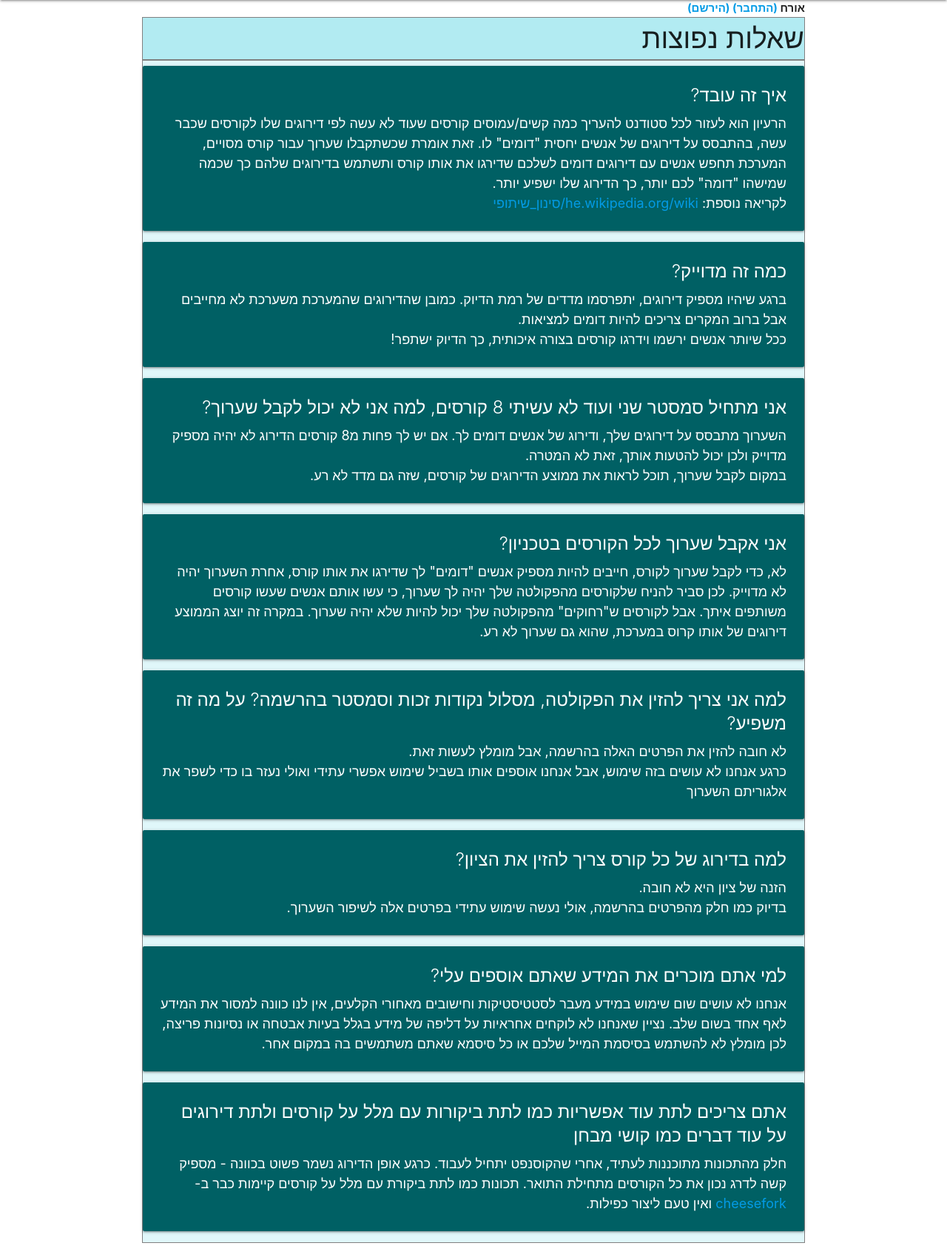
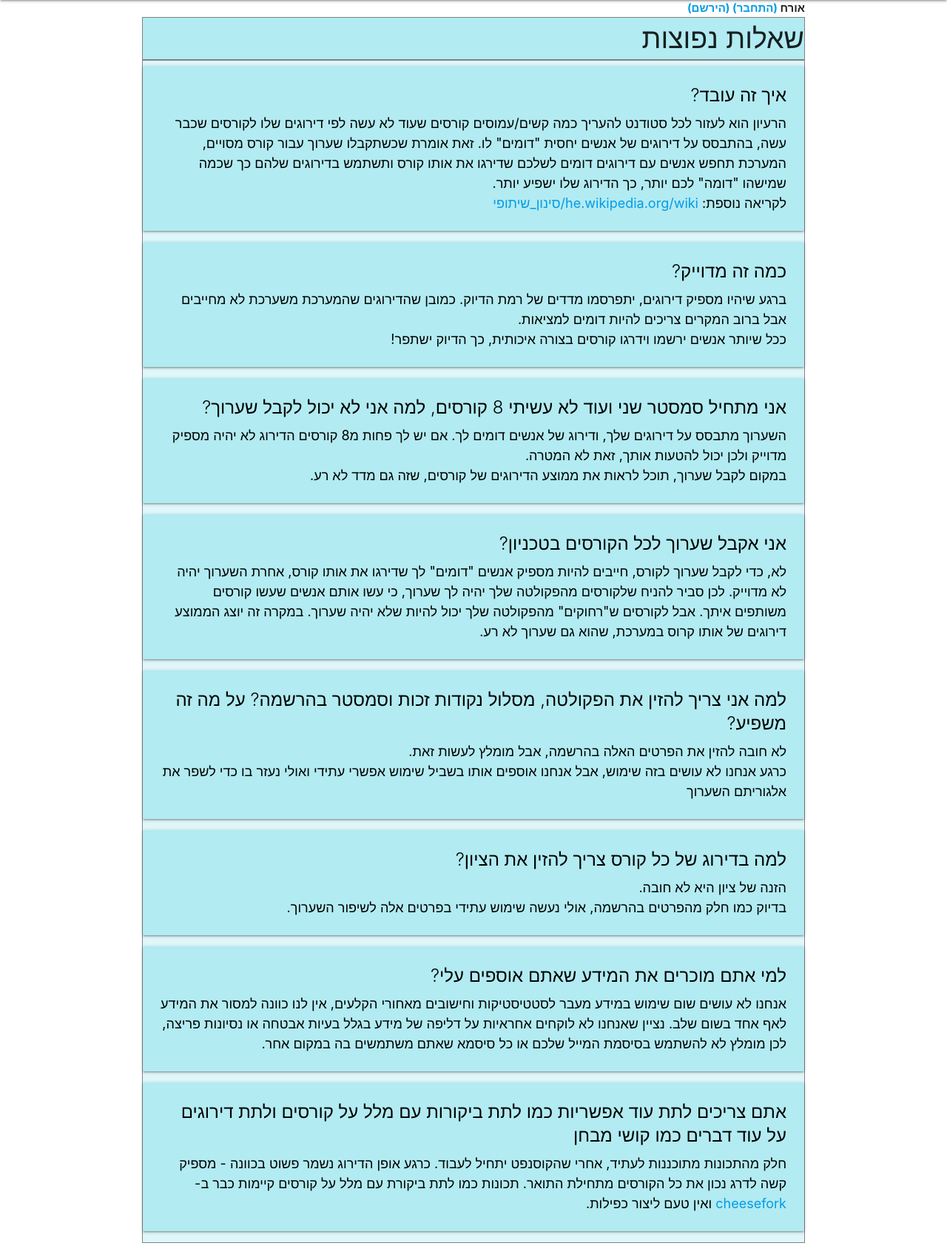
Before and after one commit to yuvalgos/course_recommender_system, a Django app: page /faq in a window 1280 px wide. Shown: the part 128-1831 px from the top of the page at 74% size. Run offline with Django 3.2, Linux system fonts and the light colour scheme; some libraries are stand-ins or nearby versions.

```diff
--- a/course_recommender_system/settings.py
+++ b/course_recommender_system/settings.py
@@ -25,7 +25,7 @@ TEMPLATE_DIR = os.path.join(BASE_DIR, 'templates')  # copy pasted
 SECRET_KEY = os.environ['SECRET_KEY']
 
 # SECURITY WARNING: don't run with debug turned on in production!
-DEBUG = True
+DEBUG = False
 
 ALLOWED_HOSTS = ['courserecommendersystem.herokuapp.com',
                  'localhost',
--- a/templates/CRS/course.html
+++ b/templates/CRS/course.html
@@ -130,8 +130,10 @@
                 {{est_wload | floatformat:2}}
             {% endif %}
             <br>
+            <!--
             זמן חישוב:
             {{calc_time}}
+            -->
         </p>
     {% endif %}
 
--- a/templates/CRS/faq.html
+++ b/templates/CRS/faq.html
@@ -5,8 +5,8 @@
 {% endblock title %}
 
 {% block content %}
-<div class="card cyan darken-4">
-    <div class="card-content white-text">
+<div class="card cyan lighten-4">
+    <div class="card-content black-text">
       <span class="card-title">
           איך זה עובד?
       </span>
@@ -24,8 +24,8 @@
     </div>
 </div>
 
-<div class="card cyan darken-4">
-    <div class="card-content white-text">
+<div class="card cyan lighten-4">
+    <div class="card-content black-text">
       <span class="card-title">
           כמה זה מדוייק?
       </span>
@@ -38,8 +38,8 @@
     </div>
 </div>
 
-<div class="card cyan darken-4">
-    <div class="card-content white-text">
+<div class="card cyan lighten-4">
+    <div class="card-content black-text">
       <span class="card-title">
           אני מתחיל סמסטר שני ועוד לא עשיתי 8 קורסים, למה אני לא יכול לקבל שערוך?
       </span>
@@ -52,8 +52,9 @@
     </div>
 </div>
 
-<div class="card cyan darken-4">
-    <div class="card-content white-text">
+
+<div class="card cyan lighten-4">
+    <div class="card-content black-text">
       <span class="card-title">
           אני אקבל שערוך לכל הקורסים בטכניון?
       </span>
@@ -65,8 +66,8 @@
     </div>
 </div>
 
-<div class="card cyan darken-4">
-    <div class="card-content white-text">
+<div class="card cyan lighten-4">
+    <div class="card-content black-text">
       <span class="card-title">
           למה אני צריך להזין את הפקולטה, מסלול נקודות זכות וסמסטר בהרשמה? על מה זה משפיע?
       </span>
@@ -78,8 +79,8 @@
     </div>
 </div>
 
-<div class="card cyan darken-4">
-    <div class="card-content white-text">
+<div class="card cyan lighten-4">
+    <div class="card-content black-text">
       <span class="card-title">
           למה בדירוג של כל קורס צריך להזין את הציון?
       </span>
@@ -91,8 +92,8 @@
     </div>
 </div>
 
-<div class="card cyan darken-4">
-    <div class="card-content white-text">
+<div class="card cyan lighten-4">
+    <div class="card-content black-text">
       <span class="card-title">
           למי אתם מוכרים את המידע שאתם אוספים עלי?
       </span>
@@ -105,8 +106,8 @@
     </div>
 </div>
 
-<div class="card cyan darken-4">
-    <div class="card-content white-text">
+<div class="card cyan lighten-4">
+    <div class="card-content black-text">
       <span class="card-title">
           אתם צריכים לתת עוד אפשריות כמו
           לתת ביקורות עם מלל על קורסים ולתת דירוגים על עוד דברים כמו קושי מבחן
--- a/templates/CRS/my_courses.html
+++ b/templates/CRS/my_courses.html
@@ -34,9 +34,9 @@
                 </ul>
             </div>
             <div class="card-action">
-                <!--
+
                 <a href="../course/{{course_rating.course.number}}" style="color:#006064">לעמוד הקורס</a>
-                -->
+
                 <a href="../edit_course_rating/{{course_rating.course.number}}" style="color:#006064">עריכת הדירוג</a>
                 <a href="../delete_course_rating/{{course_rating.course.number}}" style="color:#006064">הסרת הדירוג</a>
                   <!-- Modal Structure -->
--- a/templates/CRS/new_search.html
+++ b/templates/CRS/new_search.html
@@ -12,9 +12,9 @@
                 {{course.info}}
             </div>
             <div class="card-action">
-                <!--
+
                 <a href="course/{{course.number}}" style="color:#006064">לעמוד הקורס</a>
-                -->
+
                 <a href="add_course_rating/{{course.number}}" style="color:#006064">הוסף דירוג לקורס</a>
             </div>
         </div>
```
Also changed, not shown: CRS/TDL.txt (+1 -6 lines), db.sqlite3.
